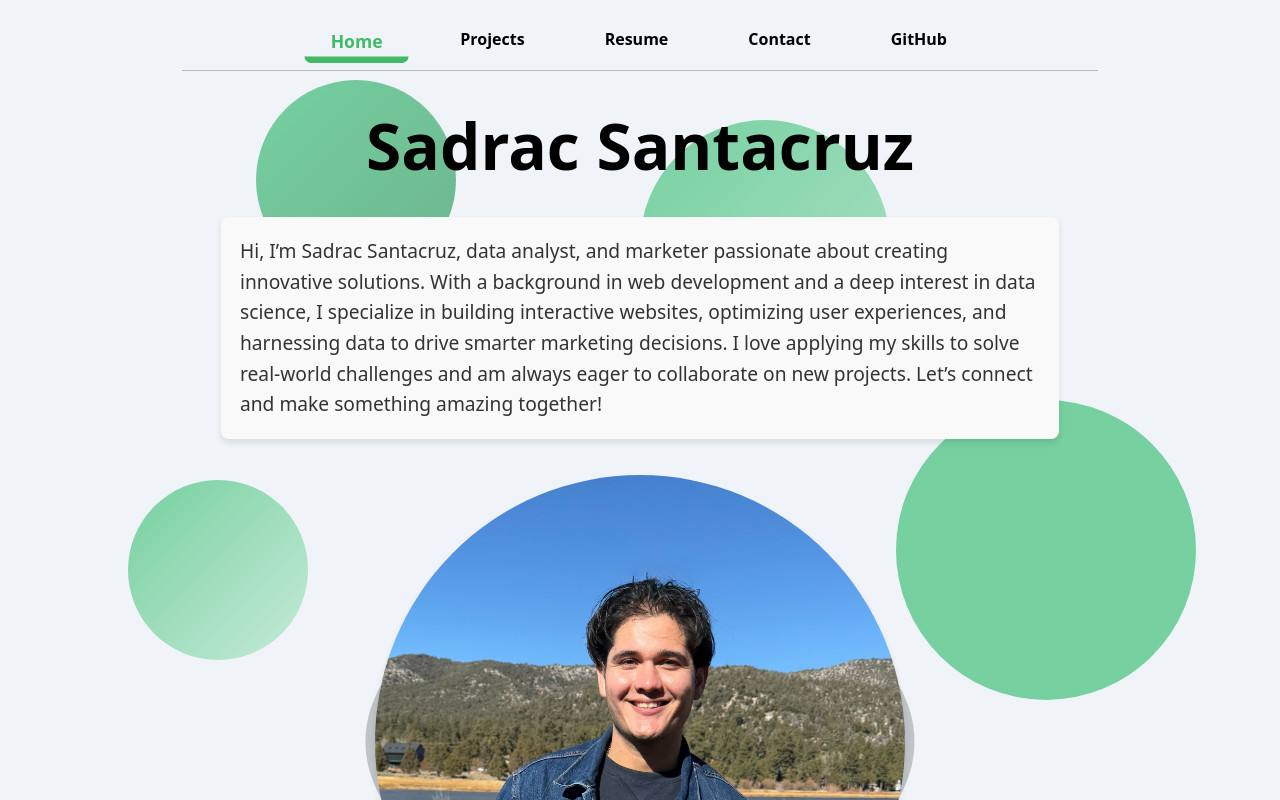
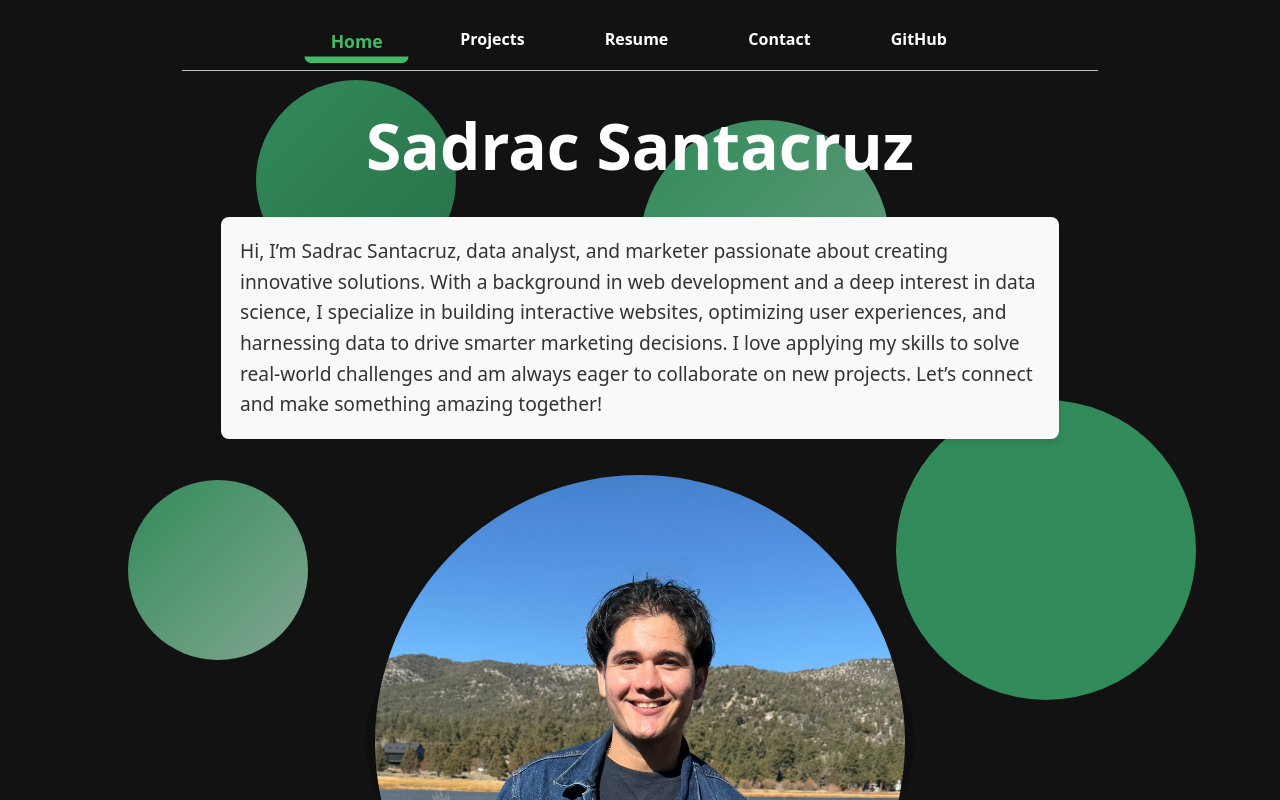
Before and after one commit to SadracSantacruz/portfolio_class, a plain HTML site: page index.html in a window 1280 px wide. Shown: the top 800 px of the page. Drawn offline with Linux system fonts and the light colour scheme.

Commit message:
swiching computers

```diff
--- a/style.css
+++ b/style.css
@@ -1,7 +1,7 @@
 :root {
   --color-accent: oklch(70% 40% 150);
   --color-accent-fallback: #2e8b57;
-  --background-color: #f0f4f8;
+  /* --background-color: #f0f4f8; */
 }
 
 input,
@@ -44,6 +44,7 @@ h2 {
 
 html {
   accent-color: var(--color-accent, var(--color-accent-fallback));
+  color-scheme: dark;
 }
 
 body {
```
Also changed, not shown: global.js (+4 -5 lines).
